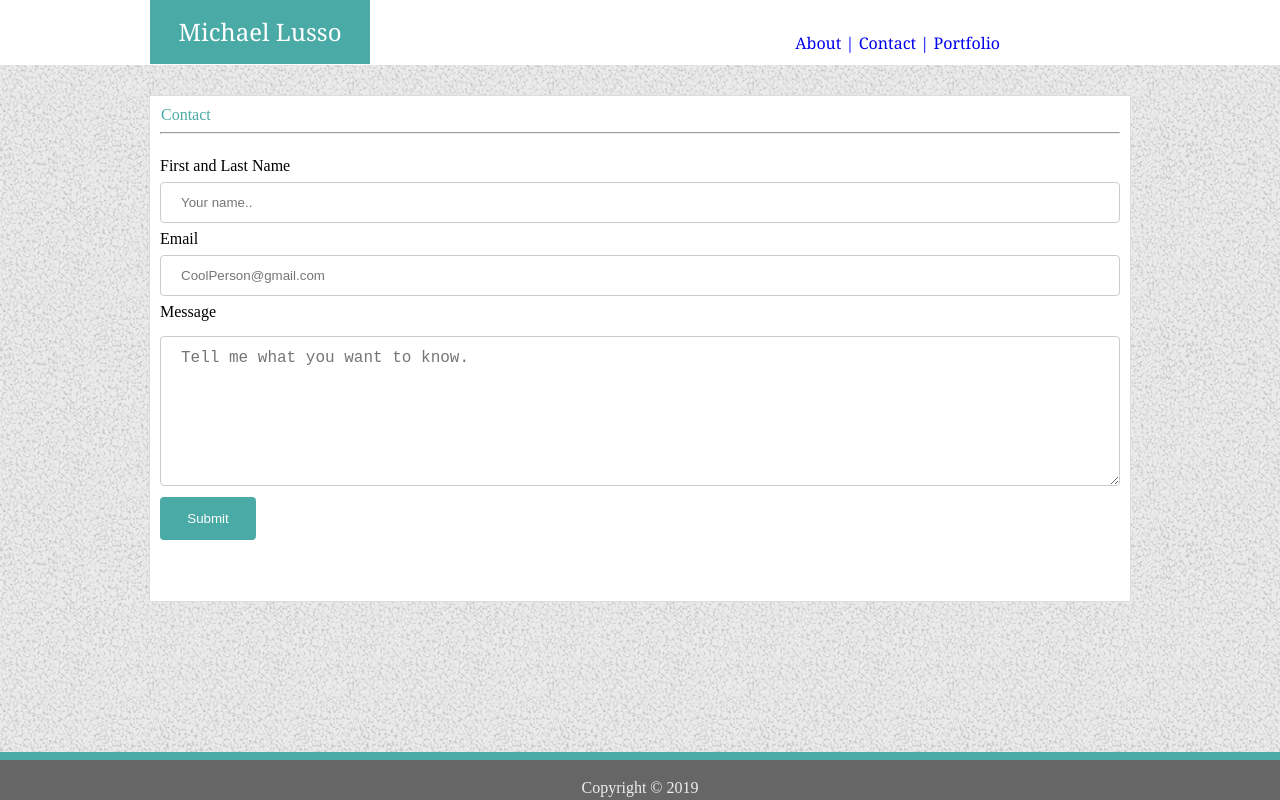
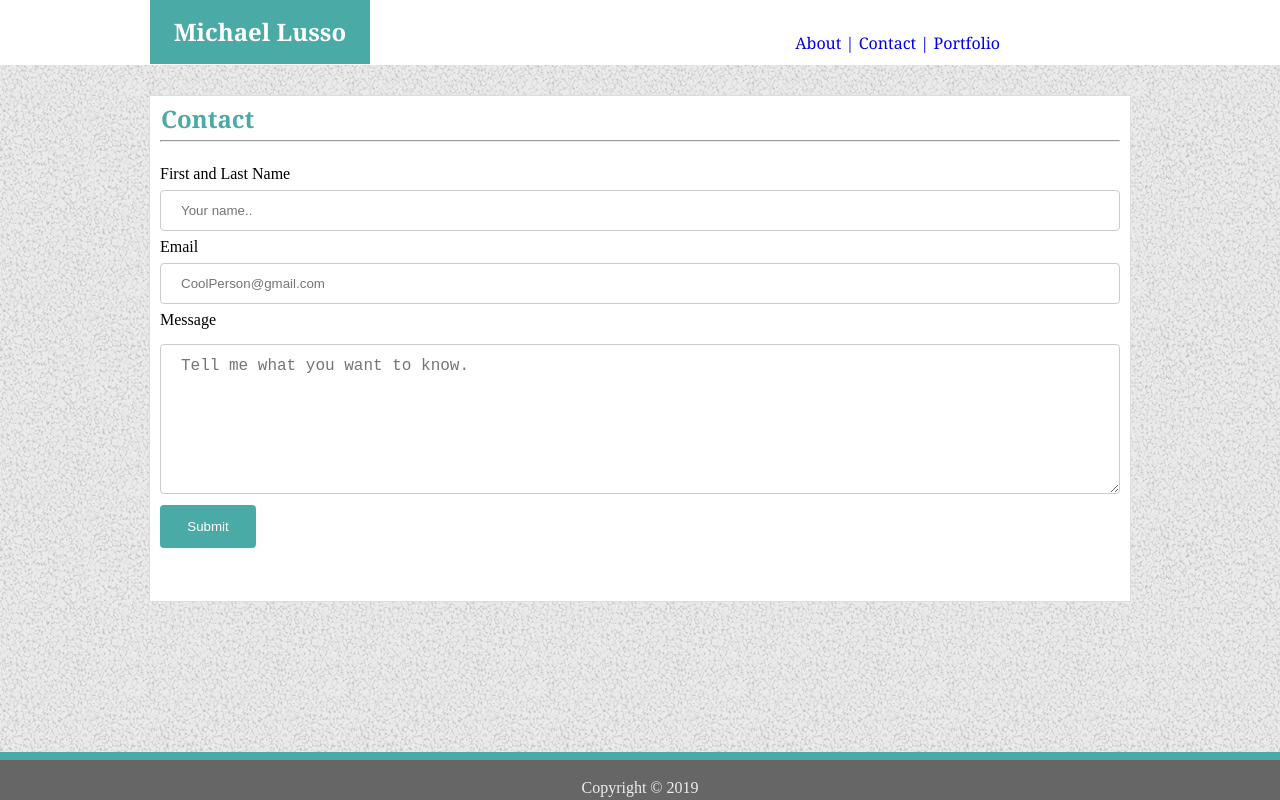
Before and after one commit to Mlusso06/Basic-Portfolio, a plain HTML site: page contact.html in a window 1280 px wide. Drawn offline with Linux system fonts and the light colour scheme.

Commit message:
cleaning up the contact and portfolio page with comments

```diff
--- a/assets/css/style.css
+++ b/assets/css/style.css
@@ -100,11 +100,19 @@ a {
 #portfolio {
     Padding: 1px;
     color: #4aaaa5;
+    font-family: 'Georgia', Times, Times New Roman, serif;
+    color: #4aaaa5;
+    font-size: 1.5em;
+    font-weight: 600;
 }
 
 #contact {
     Padding: 1px;
     color: #4aaaa5;
+    font-family: 'Georgia', Times, Times New Roman, serif;
+    color: #4aaaa5;
+    font-size: 1.5em;
+    font-weight: 600;
 }
 
 h2 {
--- a/contact.html
+++ b/contact.html
@@ -15,7 +15,7 @@
 <header>
 
     <!--Start this page off by identifying who you should contact-->
-    <h1 id="myName">Michael Lusso</h1>
+    <h2 id="myName">Michael Lusso</h2>
 
     <!--Links to the contacts, portfolio page, and back to Home page-->
     <h4>
@@ -28,31 +28,32 @@
 </header>
 
 <body>
-
+<!--This is the box for my contact forms-->
     <section class="contentBox2">
 
-        <h1 id="contact">Contact</h1>
+        <h3 id="contact">Contact</h3>
         <hr>
         <br>
         <article>
-
+            <!-- first and Last name form with Input-->
             <form action="/action_page.php">
                 <label for="fname">First and Last Name</label>
                 <br>
                 <input type="text" id="fname" name="firstname and Last name" placeholder="Your name..">
                 <br>
-
+                <!--Email form with Input-->
                 <label for="Email">Email</label>
                 <br>
                 <input type="text" id="Email" name="lastname" placeholder="CoolPerson@gmail.com">
                 <br>
                 <lable for="message">Message</lable>
                 <br><br>
+                <!-- this is a message box, so people can ask me anything-->
                 <textarea type="Text" id="message" name="whatYouNeedToKnow"
                     placeholder="Tell me what you want to know."></textarea>
 
 
-
+<!-- the submit button, that goes nowhere now-->
                 <input type="submit" value="Submit">
 
         </article>
@@ -62,7 +63,7 @@
 
 
     </section>
-
+<!-- my attempt at a footer for now-->
 </body>
 <footer class="footPg1">
     <p id="foot"> Copyright &copy; 2019
```
Also changed, not shown: portfolio.html (+3 -2 lines).
